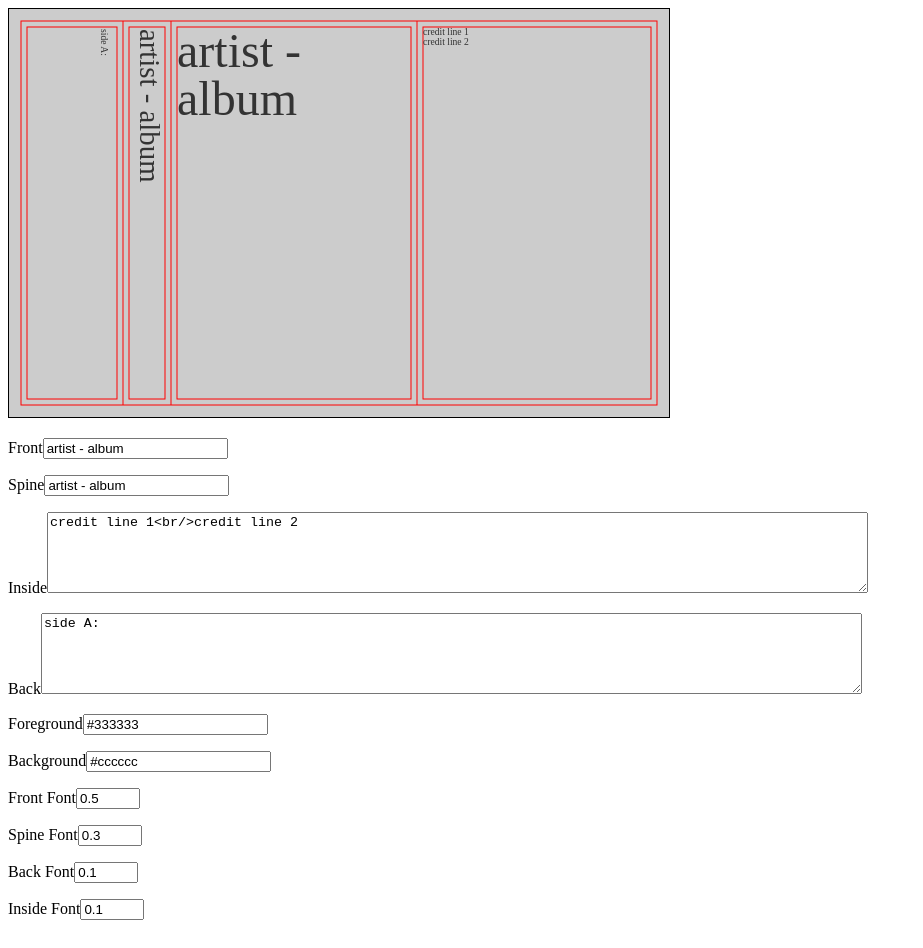
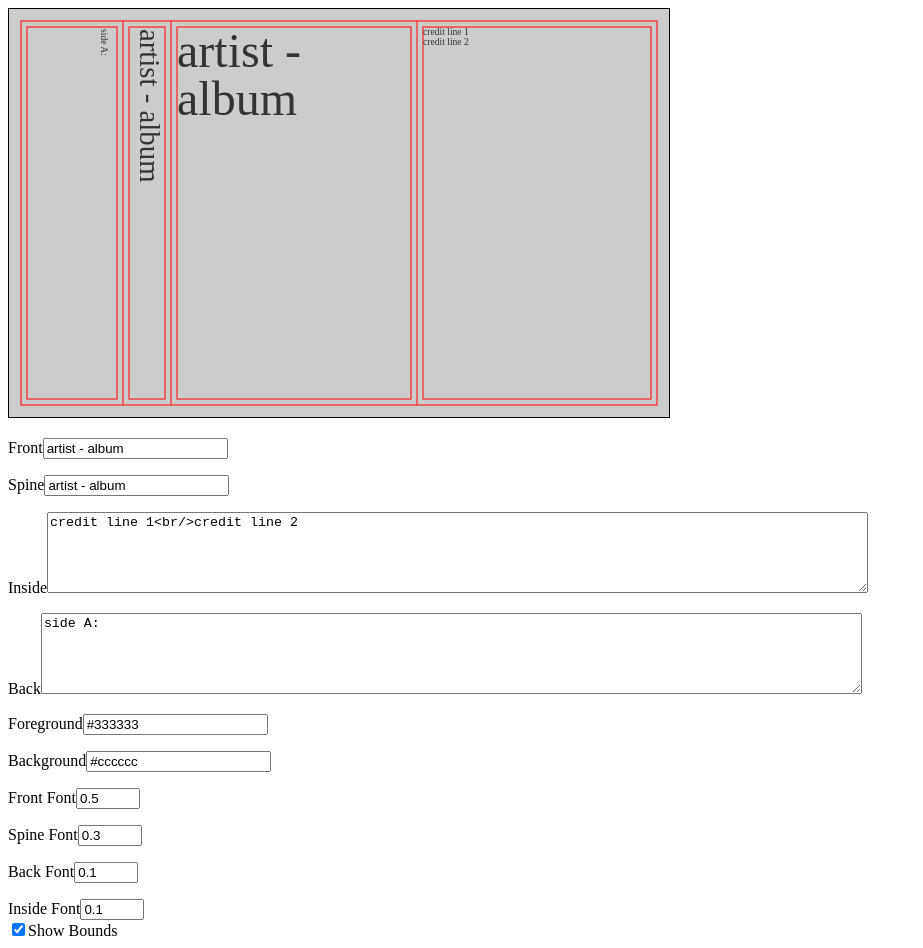
Before and after one commit to kindohm/j-card-maker, a React app: page / in a window 1280 px wide. Shown: the whole page, without its empty margins (0-923 px from the left). Built offline with nearby package versions, Linux system fonts and the light colour scheme; the HTML template or start-up script is replaced by a standard one.

Commit message:
show bounds control

```diff
--- a/src/AppContext.ts
+++ b/src/AppContext.ts
@@ -11,6 +11,7 @@ export const initialContext = {
   fontSizeSpine: 0.3,
   fontSizeInside: 0.1,
   fontSizeBack: 0.1,
+  showBounds: true,
 };
 
 export const AppContext = atom(initialContext);
--- a/src/components/Controls.tsx
+++ b/src/components/Controls.tsx
@@ -20,8 +20,10 @@ export const Controls = () => {
     fontSizeSpine,
     fontSizeBack,
     fontSizeInside,
+    showBounds,
   } = context;
 
+  console.log("showBounds", context);
   const valueChanged = (field: string, value: string | number) => {
     setContext({ ...context, [field]: value });
   };
@@ -148,6 +150,14 @@ export const Controls = () => {
           }
         />
       </InputGroup>
+      <Form.Check // prettier-ignore
+        type="checkbox"
+        label="Show Bounds"
+        checked={showBounds}
+        onChange={(x) =>
+          setContext({ ...context, showBounds: x.target.checked })
+        }
+      />
     </div>
   );
 };
--- a/src/components/Preview.tsx
+++ b/src/components/Preview.tsx
@@ -13,6 +13,7 @@ export const Preview = () => {
     fontSizeBack,
     fontSizeInside,
     fontSizeSpine,
+    showBounds,
   } = useAtomValue(AppContext);
 
   return (
@@ -29,6 +30,8 @@ export const Preview = () => {
         fill={`${backgroundColor}`}
       ></rect>
 
+      {showBounds && (
+        <g>
           <rect
             x="0.125in"
             y="0.125in"
@@ -36,7 +39,7 @@ export const Preview = () => {
             height="4in"
             fill="#ffffff00"
             stroke="red"
-        stroke-width="1"
+            strokeWidth="1"
           ></rect>
 
           <line
@@ -93,7 +96,8 @@ export const Preview = () => {
             fill="#ffffff00"
             stroke="red"
           ></rect>
-
+        </g>
+      )}
       <foreignObject
         width="4in"
         height="2in"
```
Lines whose indentation alone changed are shown as unchanged.
